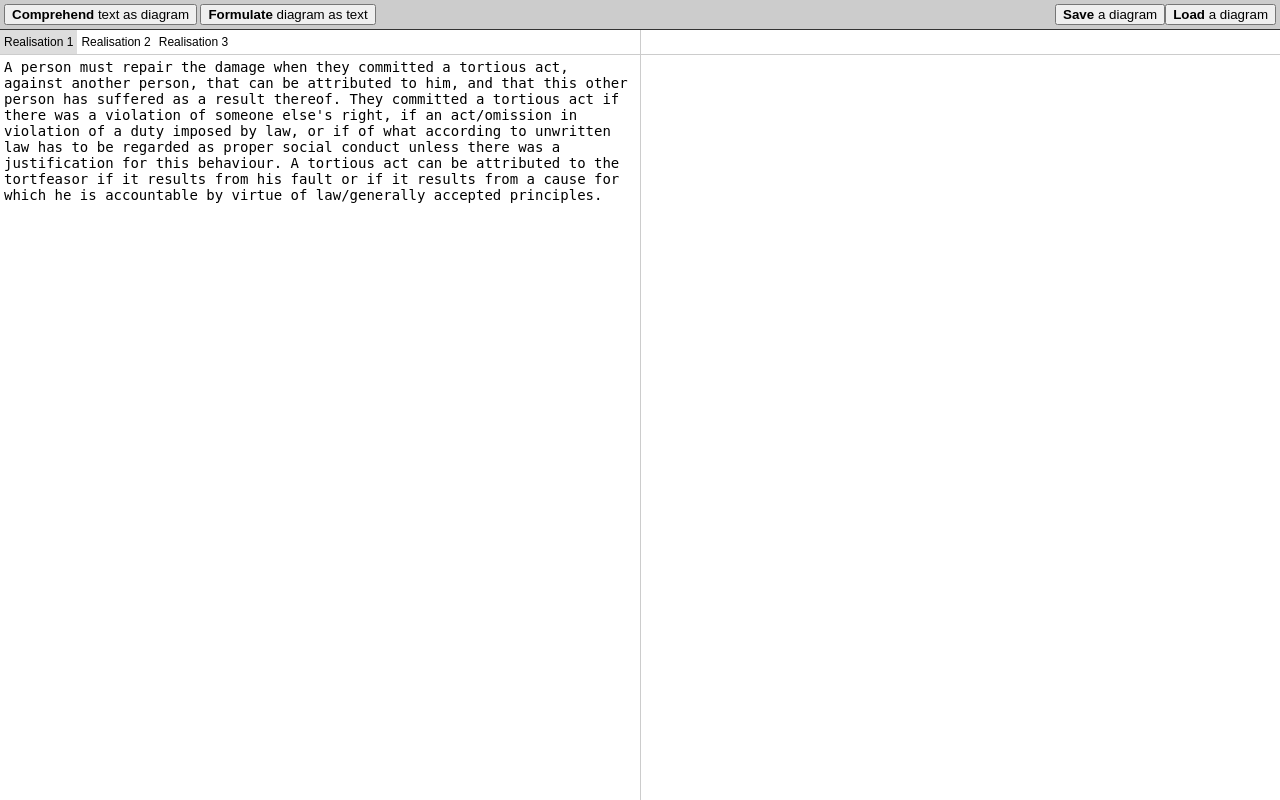
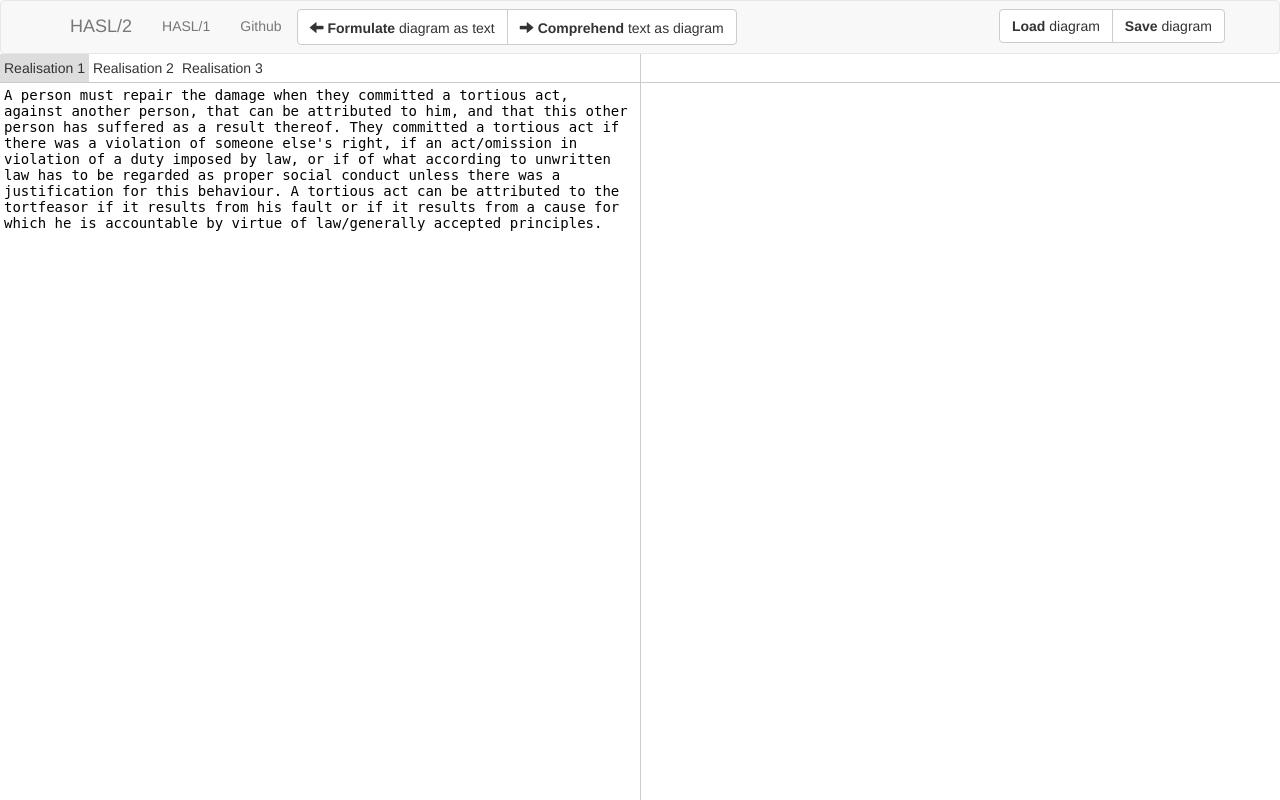
Before and after one commit to jelmervdl/moriarty, a Flask app: page / in a window 1280 px wide. Run offline with Flask 2, Linux system fonts and the light colour scheme; some libraries are stand-ins or nearby versions.

Commit message:
Put HASL/2 in the style of HASL/1

```diff
--- a/hasl1/static/css/tab-panel.css
+++ b/hasl1/static/css/tab-panel.css
@@ -38,6 +38,7 @@
 .panel-container {
 	flex: 1;
 	display: flex;
+	overflow: auto;
 }
 
 .panel-container > div {
--- a/hasl1/templates/index.html
+++ b/hasl1/templates/index.html
@@ -17,11 +17,11 @@
     <nav class="navbar navbar-default navbar-fixed-top">
         <div class="container">
             <div class="navbar-header">
-                <a class="navbar-brand" href="/" title="Human Argument Structure Language">HASL</a>
+                <a class="navbar-brand" href="/" title="Human Argument Structure Language">HASL/1</a>
             </div>
             <div id="navbar" class="navbar-left">
                 <ul class="nav navbar-nav">
-                    <li class="active"><a href="/">Home</a></li>
+                    <li><a href="http://hasl2.ikhoefgeen.nl/">HASL/2</a></li>
                     <li><a href="https://github.com/jelmervdl/moriarty">Github</a></li>
                 </ul>
                 <form method="GET" action="{{ url_for('api_parse_sentence') }}" id="parse-sentence-form" class="navbar-form navbar-left">
--- a/hasl2/hasl2.html
+++ b/hasl2/hasl2.html
@@ -1,14 +1,23 @@
 <!DOCTYPE html>
 <html>
 	<head>
+		<meta charset="UTF-8">
+		<meta http-equiv="X-UA-Compatible" content="IE=edge">
+		<meta name="viewport" content="width=device-width, initial-scale=1">
 		<title>HASL/2</title>
+		<link rel="stylesheet" href="https://maxcdn.bootstrapcdn.com/bootstrap/3.3.6/css/bootstrap.min.css" integrity="sha384-1q8mTJOASx8j1Au+a5WDVnPi2lkFfwwEAa8hDDdjZlpLegxhjVME1fgjWPGmkzs7" crossorigin="anonymous">
+		<link rel="stylesheet" href="{{ url_for('static', filename='css/grammar.css') }}">
+		<link rel="stylesheet" href="{{ url_for('static', filename='css/layout.css') }}">
+		<!--[if lt IE 9]>
+		  <script src="https://oss.maxcdn.com/html5shiv/3.7.2/html5shiv.min.js"></script>
+		  <script src="https://oss.maxcdn.com/respond/1.4.2/respond.min.js"></script>
+		<![endif]-->
 		<style>
 			html, body {
 				height: 100%;
 				margin: 0;
 				padding: 0;
 				overflow: hidden;
-				font: 12px/16px sans-serif;
 			}
 
 			body {
@@ -16,20 +25,11 @@
 				flex-direction: column;
 			}
 
-			.toolbar {
-				display: block;
-				flex: 0;
-				padding: 4px;
-				background: #ccc;
-				border-bottom: 1px solid #333;
+			.navbar {
+				margin-bottom: 0;
 			}
 
-			#load-diagram-btn,
-			#save-diagram-btn {
-				float: right;
-			}
-
-			.container {
+			.hasl-container {
 				flex: 1;
 				display: flex;
 				flex-direction: row;
@@ -38,7 +38,6 @@
 			.text-panel, .diagram-panel {
 				flex: 1 1;
 				display: flex;
-				overflow: auto;
 			}
 
 			.text-panel {
@@ -101,13 +100,28 @@
 		</style>
 	</head>
 	<body>
-		<div class="toolbar">
-			<button id="text-to-diagram-btn" accesskey="c"><strong>Comprehend</strong> text as diagram</button>
-			<button id="diagram-to-text-btn" accesskey="f"><strong>Formulate</strong> diagram as text</button>
-			<button id="load-diagram-btn" accesskey="l"><strong>Load</strong> a diagram</button>
-			<button id="save-diagram-btn" accesskey="s"><strong>Save</strong> a diagram</button>
-		</div>
-		<div class="container">
+		<nav class="navbar navbar-default">
+			<div class="container">
+				<div class="navbar-header">
+					<a class="navbar-brand" href="/" title="Human Argument Structure Language">HASL/2</a>
+				</div>
+				<div class="navbar-left">
+					<ul class="nav navbar-nav">
+						<li><a href="http://hasl1.ikhoefgeen.nl/">HASL/1</a></li>
+						<li><a href="https://github.com/jelmervdl/moriarty">Github</a></li>
+					</ul>
+				</div>
+				<div class="btn-group navbar-btn">
+					<button class="btn btn-default" id="diagram-to-text-btn" accesskey="f"><span class="glyphicon glyphicon-arrow-left"></span> <strong>Formulate</strong> diagram as text</button>
+					<button class="btn btn-default" id="text-to-diagram-btn" accesskey="c"><span class="glyphicon glyphicon-arrow-right"></span> <strong>Comprehend</strong> text as diagram</button>
+				</div>
+				<div class="btn-group navbar-btn navbar-right">
+					<button class="btn btn-default" id="load-diagram-btn" accesskey="l"><strong>Load</strong> diagram</button>
+					<button class="btn btn-default" id="save-diagram-btn" accesskey="s"><strong>Save</strong> diagram</button>
+				</div>
+			</div>
+		</nav>
+		<div class="hasl-container">
 			<div class="text-panel">
 				<x-tab-panel class="realisations"></x-tab-panel>
 			</div>
@@ -422,9 +436,9 @@
 						tab.addEventListener('show', graph.draw.bind(graph));
 
 						graph.layout().apply();
-				 	} catch (e) {
-				 		alert(e);
-				 	}
+					} catch (e) {
+						alert(e);
+					}
 				});
 			});
 		</script>
```
